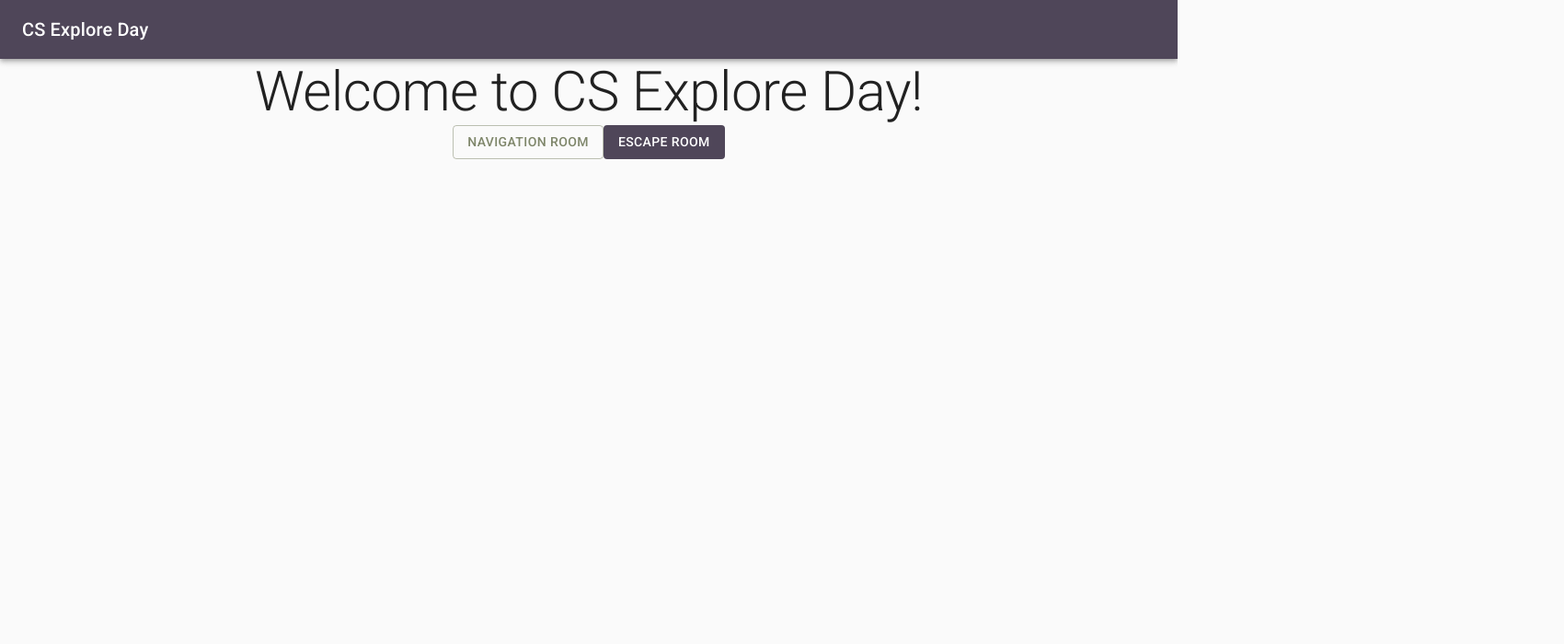
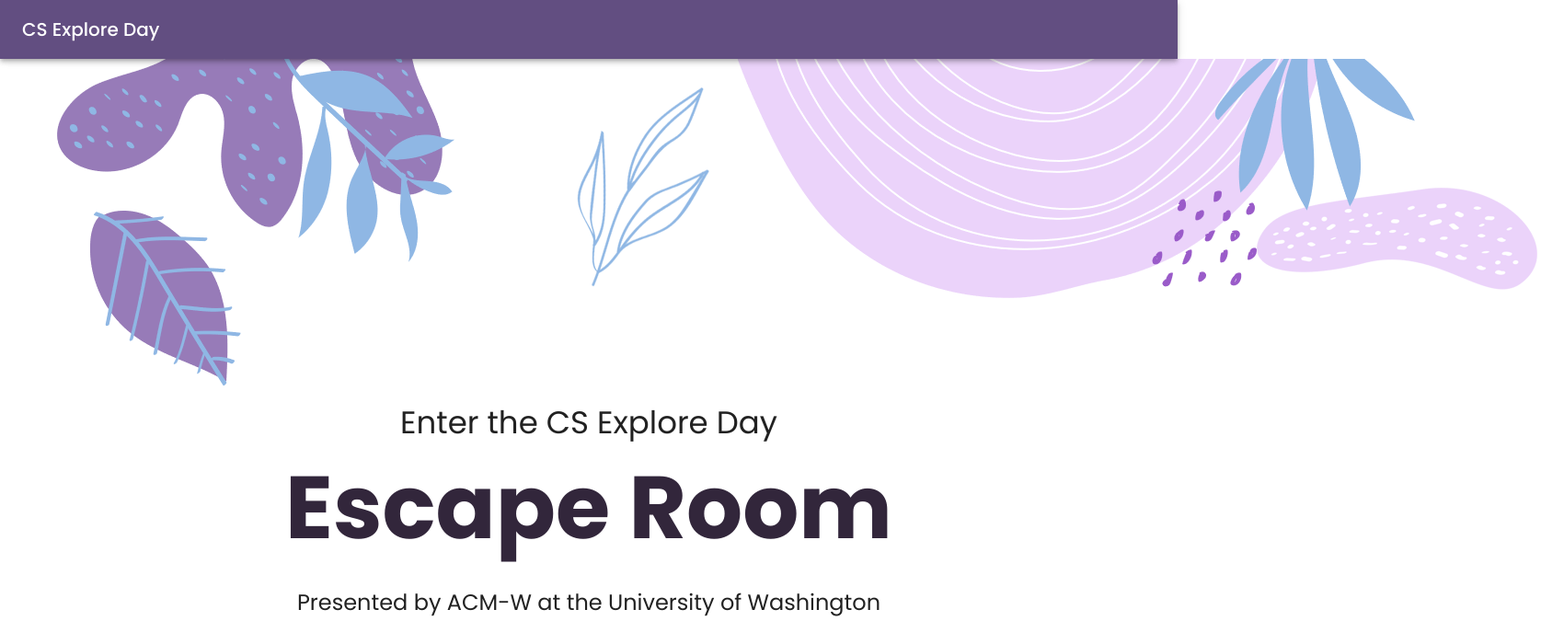
Before and after one commit to burnhc/cs-explore-day-game, a React (Create React App) app: page / in a window 1280 px wide. Shown: the top 700 px of the page at 92% size, 1700 px wide, since content can reach past the window. Built offline with nearby package versions, Linux system fonts and the light colour scheme.

Commit message:
Improved landing page and added last puzzle

```diff
--- a/public/index.html
+++ b/public/index.html
@@ -5,7 +5,7 @@
     <link rel="icon" href="%PUBLIC_URL%/favicon.ico" />
     <link rel="preconnect" href="https://fonts.gstatic.com">
     <link href="https://fonts.googleapis.com/css2?family=Inconsolata&display=swap" rel="stylesheet">
-    <link rel="stylesheet" href="https://fonts.googleapis.com/css?family=Roboto:300,400,500,700&display=swap" />
+    <link href="https://fonts.googleapis.com/css2?family=Poppins:wght@300;400;500;700&display=swap" rel="stylesheet">
     <meta name="viewport" content="width=device-width, initial-scale=1" />
     <meta name="theme-color" content="#000000" />
     <meta
--- a/src/App.css
+++ b/src/App.css
@@ -1,12 +1,24 @@
-@import url("https://fonts.googleapis.com/css?family=VT323&display=swap");
+@import url('https://fonts.googleapis.com/css2?family=IBM+Plex+Mono&display=swap');
 
 body {
     margin: 0;
     overflow-x: hidden;
+    background: #fff !important;
+}
+
+#welcome {
+    font-family: 'Poppins', sans-serif;
+    background: #fff;
+    text-align: center;
+}
+
+#bannerImage {
+    margin: 0 auto !important;
+    text-align: center;
 }
 
 #terminal * {
-    font-family: "VT323", monospace !important;
+    font-family: 'IBM Plex Mono', monospace !important;
 }
 
 code {
@@ -40,11 +52,6 @@ code {
 #backgroundImage {
     width: 100%;
     height: 100%;
-}
-
-#welcome {
-    margin: 0 auto !important;
-    text-align: center;
 }
 
 #instructionsButton {
@@ -95,3 +102,17 @@ code {
     float: left;
     cursor: pointer;
 }
+.drawerPage {
+    white-space: pre-wrap;       /* Since CSS 2.1 */
+    white-space: -moz-pre-wrap;  /* Mozilla, since 1999 */
+    white-space: -pre-wrap;      /* Opera 4-6 */
+    white-space: -o-pre-wrap;    /* Opera 7 */
+    word-wrap: break-word;       /* Internet Explorer 5.5+ */
+    background-color: #f7f7f7;
+    padding: 20px;
+    margin-top: 20px;
+    margin-bottom: 20px;
+    border: 1px solid #ddddd2;
+    border-radius: 7px;
+    font-family: 'Inconsolata', monospace;
+}
--- a/src/App.js
+++ b/src/App.js
@@ -32,9 +32,7 @@ export default function App() {
             </Typography>
           </Toolbar>
           </AppBar>
-          <Router>
-              <Router />
-          </Router>
+          <Router/>
       </div>
     </MuiThemeProvider>
   );
--- /dev/null
+++ b/src/DrawerPuzzle.js
@@ -0,0 +1,132 @@
+import {DialogContent} from "@material-ui/core";
+import Typography from '@material-ui/core/Typography';
+import React from 'react';
+import PropTypes from 'prop-types';
+import { makeStyles, useTheme } from '@material-ui/core/styles';
+import AppBar from '@material-ui/core/AppBar';
+import Tabs from '@material-ui/core/Tabs';
+import Tab from '@material-ui/core/Tab';
+import Box from '@material-ui/core/Box';
+import Divider from '@material-ui/core/Divider';
+
+function TabPanel(props) {
+  const { children, value, index, ...other } = props;
+
+  return (
+    <div
+      role="tabpanel"
+      hidden={value !== index}
+      id={`full-width-tabpanel-${index}`}
+      aria-labelledby={`full-width-tab-${index}`}
+      {...other}
+    >
+      {value === index && (
+        <Box p={3}>
+          <Typography>{children}</Typography>
+        </Box>
+      )}
+    </div>
+  );
+}
+
+TabPanel.propTypes = {
+  children: PropTypes.node,
+  index: PropTypes.any.isRequired,
+  value: PropTypes.any.isRequired,
+};
+
+function a11yProps(index) {
+  return {
+    id: `full-width-tab-${index}`,
+    'aria-controls': `full-width-tabpanel-${index}`,
+  };
+}
+
+const useStyles = makeStyles((theme) => ({
+  root: {
+    backgroundColor: '#fff',
+    height: 600,
+  },
+}));
+
+export default function DrawerPuzzle() {
+  const classes = useStyles();
+  const theme = useTheme();
+  const [value, setValue] = React.useState(0);
+
+  const handleChange = (event, newValue) => {
+    setValue(newValue);
+  };
+
+  return (
+    <DialogContent>
+    <div className={classes.root}>
+      <AppBar position="static" color="white" elevation={0}>
+        <Tabs
+          value={value}
+          onChange={handleChange}
+          indicatorColor="secondary"
+          textColor="secondary"
+        >
+          <Tab label="Paper 1" {...a11yProps(0)} disableRipple />
+          <Tab label="Paper 2" {...a11yProps(1)} disableRipple />
+        </Tabs>
+      </AppBar>
+        <TabPanel value={value} index={0} dir={theme.direction}>
+        <p>Looks like someone wrote a secret <code>decode()</code> function to unlock the door, but it's been scrambled out of order! All the code is in Paper 2. <b>Rewrite the code snippets in order so that the function works.</b> Keep track of the correct ordering; you'll need it to unlock the door, along with the function itself.</p>
+        <div className="drawerPage">
+        <p><code>decode()</code> takes a list of Morse code numbers as strings and performs the following operations:</p>
+                <ol>
+                    <li>It converts each Morse code number in the list into its decimal value as a string (e.g. <code>".----"</code> becomes <code>"1"</code>).</li>
+                    <li>For every pair of numbers converted, it converts them into a letter from <code>"01"</code> = 'A' to <code>"26"</code> = 'Z'.</li>
+                    <li>Each letter is concatenated together.</li>
+                </ol>
+                <p>The decoded result is returned as a string. If the Morse code cannot be converted, returns <code>None</code>.</p>
+                <p>Example:</p>
+                <p><code>decode(["-----",".----","-----",".----"])</code> returns <code>"AA"</code>.</p>
+                <p>The Morse code numbers <code>"-----",".----","-----",".----"</code> convert to the decimal numbers 0, 1, 0, 1, so the pairs <code>"01" "01"</code> become <code>"AA"</code>.</p>
+        </div>
+        </TabPanel>
+        <TabPanel value={value} index={1} dir={theme.direction}>
+        <p>Each code snippet is labeled with a Morse code number (you don't need to convert them, but keep track of the right order). You can copy each code snippet into the Python editor.</p>
+        <div className="drawerPage">{`# ".----"
+for morseNum in morseCodeList:`}</div>
+        <div className="drawerPage">{`# ".----"
+def decode(morseCodeList):`}</div>
+         <div className="drawerPage">{`# "-...."
+if morseNum not in morseDictionary.keys() or len(morseCodeList) % 2 != 0:
+\treturn None`}</div>
+            <div className="drawerPage">{`# "-----"
+decodedNum = morseDictionary[morseNum]
+decodedPair += decodedNum`}</div>
+            <div className="drawerPage">
+{`# "....."
+morseDictionary = {
+\t"-----": "0",
+\t".----": "1",
+\t"..---": "2",
+\t"...--": "3",
+\t"....-": "4",
+\t".....": "5",
+\t"-....": "6",
+\t"--...": "7",
+\t"---..": "8",
+\t"----.": "9"
+}
+
+decodedPair = ""
+decodedResult = ""`}
+</div>
+            <div className="drawerPage">{`# ".----"
+decodedLetter = chr(64 + int(decodedPair))  # converts decimal to letter character
+decodedResult += decodedLetter
+decodedPair = ""`}</div>
+            <div className="drawerPage">{`# "....-"
+return decodedResult`}</div>
+            <div className="drawerPage">{`# "....."
+if len(decodedPair) == 2:`}</div>
+        </TabPanel>
+    </div>
+    </DialogContent>
+  );
+}
--- a/src/HomePage.js
+++ b/src/HomePage.js
@@ -1,11 +1,95 @@
 import Typography from '@material-ui/core/Typography';
 import LinkButton from './LinkButton';
+import { makeStyles } from '@material-ui/core/styles';
+import Grid from '@material-ui/core/Grid';
 
+function HomePage() {
+  const classes = useStyles();
+  const pretitle = "Enter the CS Explore Day";
+  const title = "Escape Room";
+  const subtitle = "Presented by ACM-W at the University of Washington"
+  return (
+    <div id={"welcome"}>
+      <div id={"bannerImage"}>
+      <img
+        src={ process.env.PUBLIC_URL + "banner.png" }
+        alt="banner"/>
+      </div>
+      <Grid container className={classes.root}>
+      <Grid item xs={12}>
+          <Typography variant={"h4"}>{pretitle}</Typography>
+          <Typography className={classes.title}>{title}</Typography>
+          <Typography variant={"h5"} className={classes.subtitle}>{subtitle}</Typography>
+          <Typography variant={"h6"}>Choose your role:</Typography>
+        <LinkButton
+          className={classes.button}
+          to={'/EscapeRoomPage'}
+          color={'primary'}
+          variant={'contained'}
+          disableElevation>
+            Escaper
+        </LinkButton>
+        <LinkButton
+          className={classes.button}
+          to={'/NavigationRoomPage'}
+          color={'secondary'}
+          variant={'contained'}
+          disableElevation>
+            Navigator
+        </LinkButton>
+          <Typography className={classes.requirements}>For best performance, use Firefox, Google Chrome, or Microsoft Edge.</Typography>
+          <Typography className={classes.requirements}>Keep your screen at 100% zoom.</Typography>
+      </Grid>
+  </Grid>
+    </div>
+  );
+}
+
+const useStyles = makeStyles((theme) => ({
+  root: {
+      margin: 0,
+      flexGrow: 1,
+      height: '100%',
+      width: '100%',
+  },
+  title: {
+      fontWeight: 700,
+      margin: 0,
+      color: '#32263b',
+      fontSize: '6rem',
+      paddingBottom: '15px',
+  },
+  subtitle: {
+    paddingBottom: '55px',
+  },
+  requirements: {
+    color: '#555',
+  },
+  button: {
+    marginTop: '15px',
+    marginRight: '15px',
+    marginLeft: '5px',
+    fontSize: '1rem',
+    marginBottom: '20px',
+},
+}));
+
+/*
 const HomePage = () => {
     return (
       <div id={'welcome'}>
-        <Typography variant="h2">
-        Welcome to CS Explore Day!
+        <img
+            id={'bannerImage'}
+            src={ process.env.PUBLIC_URL + "banner.png" }
+            alt="banner"/>
+        <Typography variant="h4">
+          Welcome to the
+        </Typography>
+        <Typography variant="h1">
+        Escape Room
+        </Typography>
+        <Typography variant="h4">
+        @ CS Explore Day
         </Typography>
         <LinkButton
           to={'/NavigationRoomPage'}
@@ -23,5 +107,6 @@ const HomePage = () => {
       </div>
     );
 }
+*/
 
 export default HomePage;
--- a/src/TerminalFileSystem.js
+++ b/src/TerminalFileSystem.js
@@ -116,24 +116,19 @@ dbk9NehwGhdgV1X3T2NdRgVOtwgPbTwFYxMoZUQXcdZZA0sBg0wLjH5BzplfLD42RMNNAzKZ2TLfmBmg
 lIVSQ8vPOUnZOFLaFssBHpqqaVWooQyaNQog4EhAcaNq2hi45YO3itb0aWSqzmZ9qf2aQo2pMgPnElHXzADpH6
 ka3L2jRfFBZcv6N4fmSKKook7q3E8bRMomfUUHJlHN0gpQKtI7EUsOgHrsLrpit39cviogjw1-34lfnsvcxmxn`
 
-const headtxt =
-`The first x lines of data.txt
+const pathtxt =
+`??? = Line x of data.txt
 (Hint: use a terminal command after you find x)`
 
 const linktxt =
 `https://docs.google.com/document/d/e/???/pub
 (Open the link in another browser tab after you find ???)`
 
-const pathtxt =
-'??? = the last line of the result from head.txt'
+const codepy =
+`# This code finds the value for x, but you need to
+# fix the syntax errors in the find_x() function.
 
-const codepy =
-`# This code finds the value for x, but we need to
-# fix some errors in the find_x() function! Paste this
-# code into the code editor and run it to see what
-# happens.
-
-def find_x()
+find_x()
 	c = b + a
 	a = 10
 	b = 2
@@ -145,14 +140,15 @@ def find_x()
 	return result
 
 
-# This code calls the find_x() function to print x
+# This calls the find_x() function to print x.
+# You don't need to change this.
 x = find_x()
 print("x = %d" % x)
 `
 
 const instructionstxt =
     'Figure out the password by searching for files with clues in this computer.\n' +
-    'There are 5 files scattered in different folders. Use the terminal commands to\n' +
+    'There are 4 files scattered in different folders. Use the terminal commands to\n' +
     'aid your search and keep track of the information that you find. Best of luck!'
 
-export { instructionstxt, datatxt, headtxt, linktxt, pathtxt, codepy }
+export { instructionstxt, datatxt, linktxt, pathtxt, codepy }
--- a/src/Theme.js
+++ b/src/Theme.js
@@ -2,7 +2,10 @@ import { createMuiTheme } from "@material-ui/core/styles";
 
 export const mainTheme = createMuiTheme({
   palette: {
-    primary: { main: '#4F4659' },
-    secondary: { main: '#7E866A' },
-  }
+    primary: { main: '#624e81' },
+    secondary: { main: '#a0c3f3' },
+  },
+  typography: {
+    fontFamily: 'Poppins',
+  },
 });
```
Also changed, not shown: src/EscapeRoom.js (+26 -2 lines), src/TerminalPuzzle.js (+3 -5 lines), public/banner.png (added), public/room1.png.
